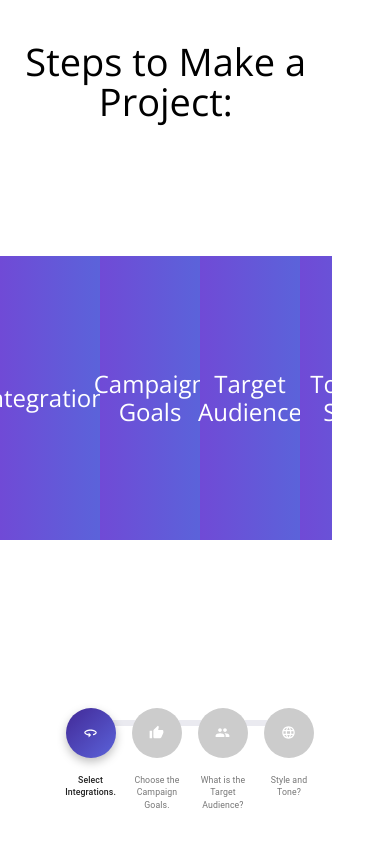
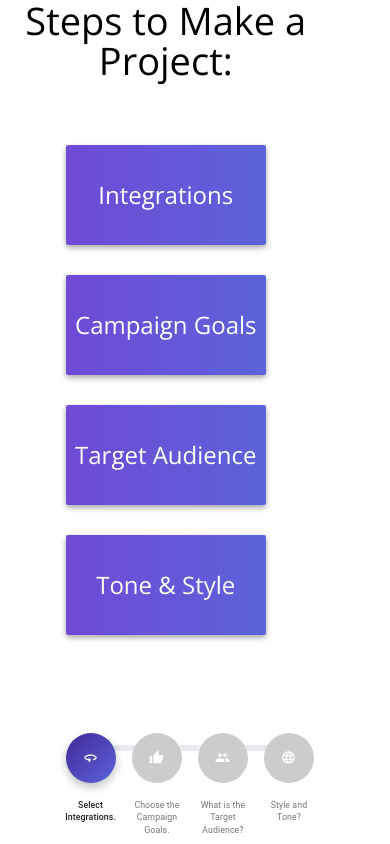
Before and after one commit to patrick-baker/SIID, a React (Create React App) app: page /#/createProject in a window 390 px wide. Built offline with nearby package versions, Linux system fonts and the light colour scheme; no server answers.

Commit message:
project overview boxes fully responsive

```diff
--- a/src/sass/components/_project-box.scss
+++ b/src/sass/components/_project-box.scss
@@ -1,12 +1,35 @@
 .project-box {
-    height: 60%;
-    width: 12%;
+    margin: 15px;
     min-width: 100px;
     background-image: $gradient-purple;
     justify-content: center;
     text-align: center;
+    box-shadow: 0 2px 5px rgba(0,0,0,0.16), 0 3px 6px rgba(0,0,0,0.23);
+    transition: all 0.3s cubic-bezier(.25,.8,.25,1);
+    border-radius: 2px;
+
+    @media (max-width: 425px) {
+        width: 200px;
+        height: 100px;
+    }
+    @media (min-width: 426px) and (max-width: 850px) {
+        width: 250px;
+        height: 125px;
+    }
+    @media (min-width: 851px) and (max-width: 1150px) {
+        width: 150px;
+        height: 250px;
+    }
+    @media (min-width: 1151px) {
+        width: 180px;
+        height: 300px;
+    }
 
     p{
         color: white;
     }
 }
+
+  .project-box:hover {
+    box-shadow: 0 18px 32px rgba(163, 126, 126, 0.28), 0 10px 10px rgba(0,0,0,0.22);
+  }
--- a/src/sass/layout/_create-project.scss
+++ b/src/sass/layout/_create-project.scss
@@ -9,11 +9,12 @@
 }
 
 .project-metadata-page {
-    height: 80vh;
     width: 100%;
     text-align: center;
 }
 
 .overview-boxes {
     height: 70%;
+    flex-wrap: wrap;
+    margin: 50px 0 50px 0;
 }
```
